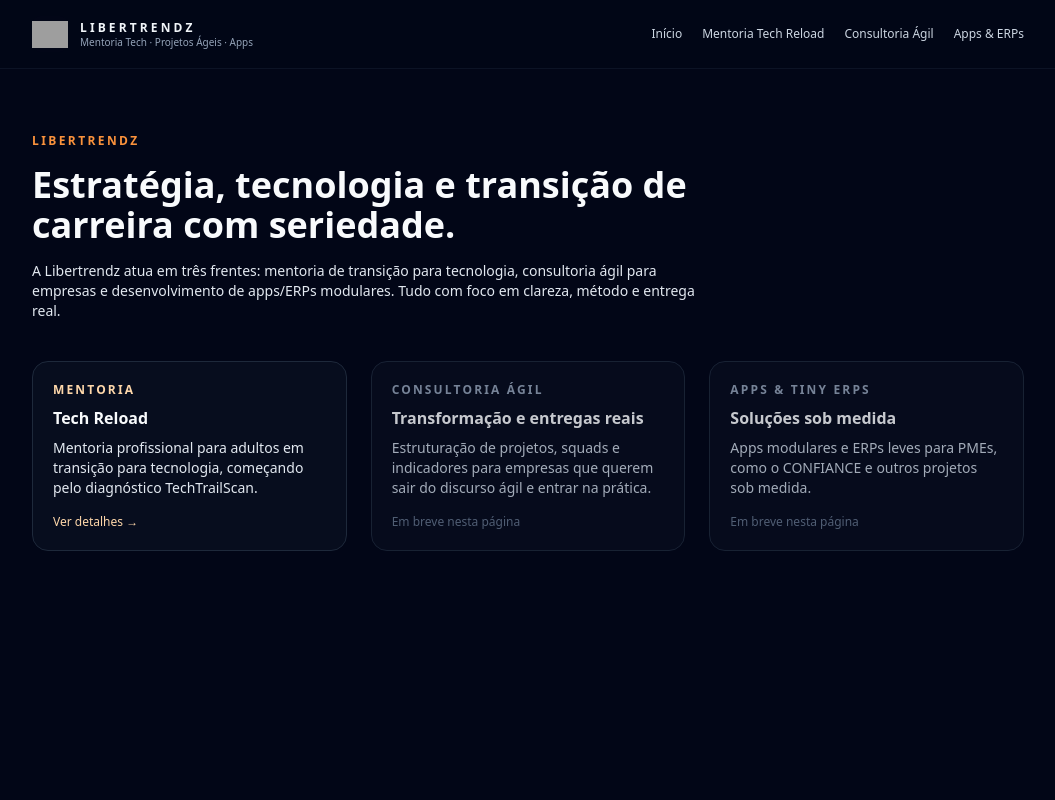
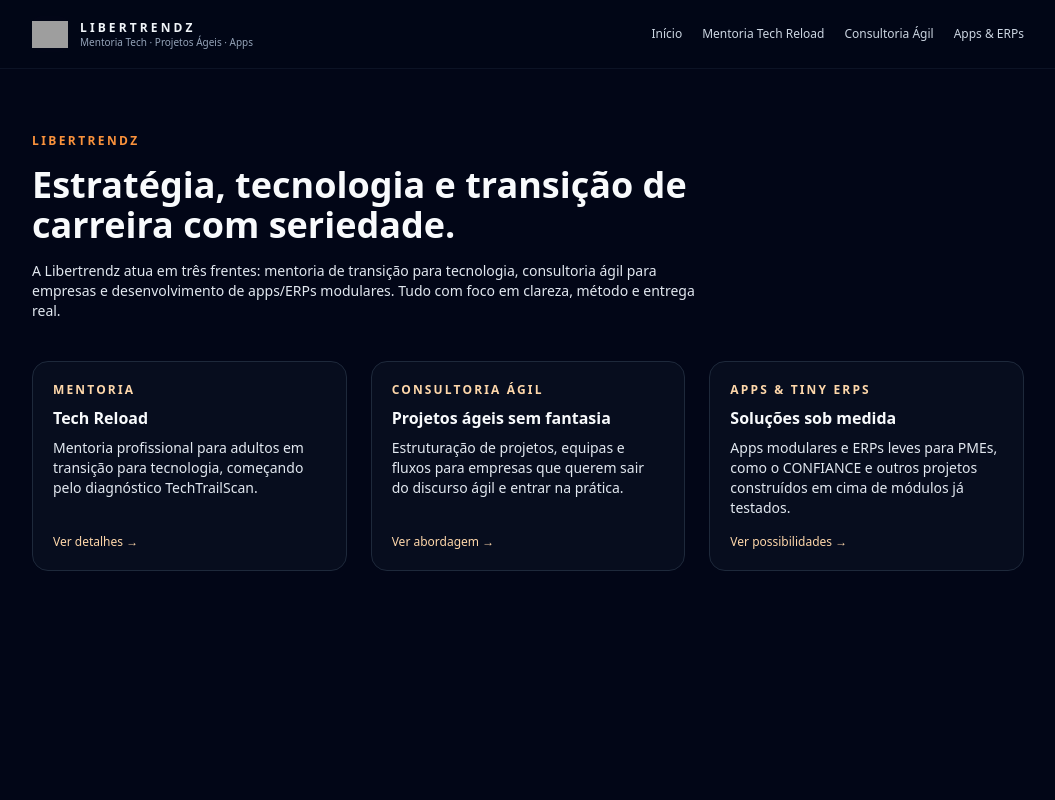
Before and after one commit to libertrendz/libertrendz-site, a Next.js app: page / in a window 1280 px wide. Shown: the top 800 px of the page, without its empty margins (112-1167 px from the left). Built offline with nearby package versions, Linux system fonts and the light colour scheme; grey boxes are pictures that could not be loaded.

Commit message:
Update page.tsx

```diff
--- a/app/page.tsx
+++ b/app/page.tsx
@@ -1,3 +1,5 @@
+// app/page.tsx
+
 export default function HomePage() {
   return (
     <main className="min-h-[calc(100vh-5rem)]">
@@ -18,6 +20,7 @@ export default function HomePage() {
         </div>
 
         <div className="mt-10 grid gap-6 md:grid-cols-3">
+          {/* CARD: MENTORIA */}
           <a
             href="/mentoria"
             className="flex h-full flex-col justify-between rounded-2xl border border-slate-800 bg-slate-900/40 p-5 text-sm transition hover:border-accent-400 hover:bg-slate-900/70"
@@ -37,41 +40,49 @@ export default function HomePage() {
             <span className="mt-4 text-xs text-accent-300">Ver detalhes →</span>
           </a>
 
-          <div className="flex h-full flex-col justify-between rounded-2xl border border-slate-800 bg-slate-900/40 p-5 text-sm opacity-80">
+          {/* CARD: CONSULTORIA ÁGIL */}
+          <a
+            href="/agile"
+            className="flex h-full flex-col justify-between rounded-2xl border border-slate-800 bg-slate-900/40 p-5 text-sm transition hover:border-accent-400 hover:bg-slate-900/70"
+          >
             <div>
-              <p className="text-xs font-semibold uppercase tracking-[0.18em] text-slate-400">
+              <p className="text-xs font-semibold uppercase tracking-[0.18em] text-accent-300">
                 Consultoria Ágil
               </p>
               <h2 className="mt-2 text-base font-semibold text-slate-50">
-                Transformação e entregas reais
+                Projetos ágeis sem fantasia
               </h2>
-              <p className="mt-2 text-slate-300">
-                Estruturação de projetos, squads e indicadores para empresas que
+              <p className="mt-2 text-slate-200">
+                Estruturação de projetos, equipas e fluxos para empresas que
                 querem sair do discurso ágil e entrar na prática.
               </p>
             </div>
-            <span className="mt-4 text-xs text-slate-500">
-              Em breve nesta página
+            <span className="mt-4 text-xs text-accent-300">
+              Ver abordagem →
             </span>
-          </div>
+          </a>
 
-          <div className="flex h-full flex-col justify-between rounded-2xl border border-slate-800 bg-slate-900/40 p-5 text-sm opacity-80">
+          {/* CARD: APPS & ERPs */}
+          <a
+            href="/apps"
+            className="flex h-full flex-col justify-between rounded-2xl border border-slate-800 bg-slate-900/40 p-5 text-sm transition hover:border-accent-400 hover:bg-slate-900/70"
+          >
             <div>
-              <p className="text-xs font-semibold uppercase tracking-[0.18em] text-slate-400">
-                Apps & Tiny ERPs
+              <p className="text-xs font-semibold uppercase tracking-[0.18em] text-accent-300">
+              Apps & Tiny ERPs
               </p>
               <h2 className="mt-2 text-base font-semibold text-slate-50">
                 Soluções sob medida
               </h2>
-              <p className="mt-2 text-slate-300">
+              <p className="mt-2 text-slate-200">
                 Apps modulares e ERPs leves para PMEs, como o CONFIANCE e outros
-                projetos sob medida.
+                projetos construídos em cima de módulos já testados.
               </p>
             </div>
-            <span className="mt-4 text-xs text-slate-500">
-              Em breve nesta página
+            <span className="mt-4 text-xs text-accent-300">
+              Ver possibilidades →
             </span>
-          </div>
+          </a>
         </div>
       </section>
     </main>
```
